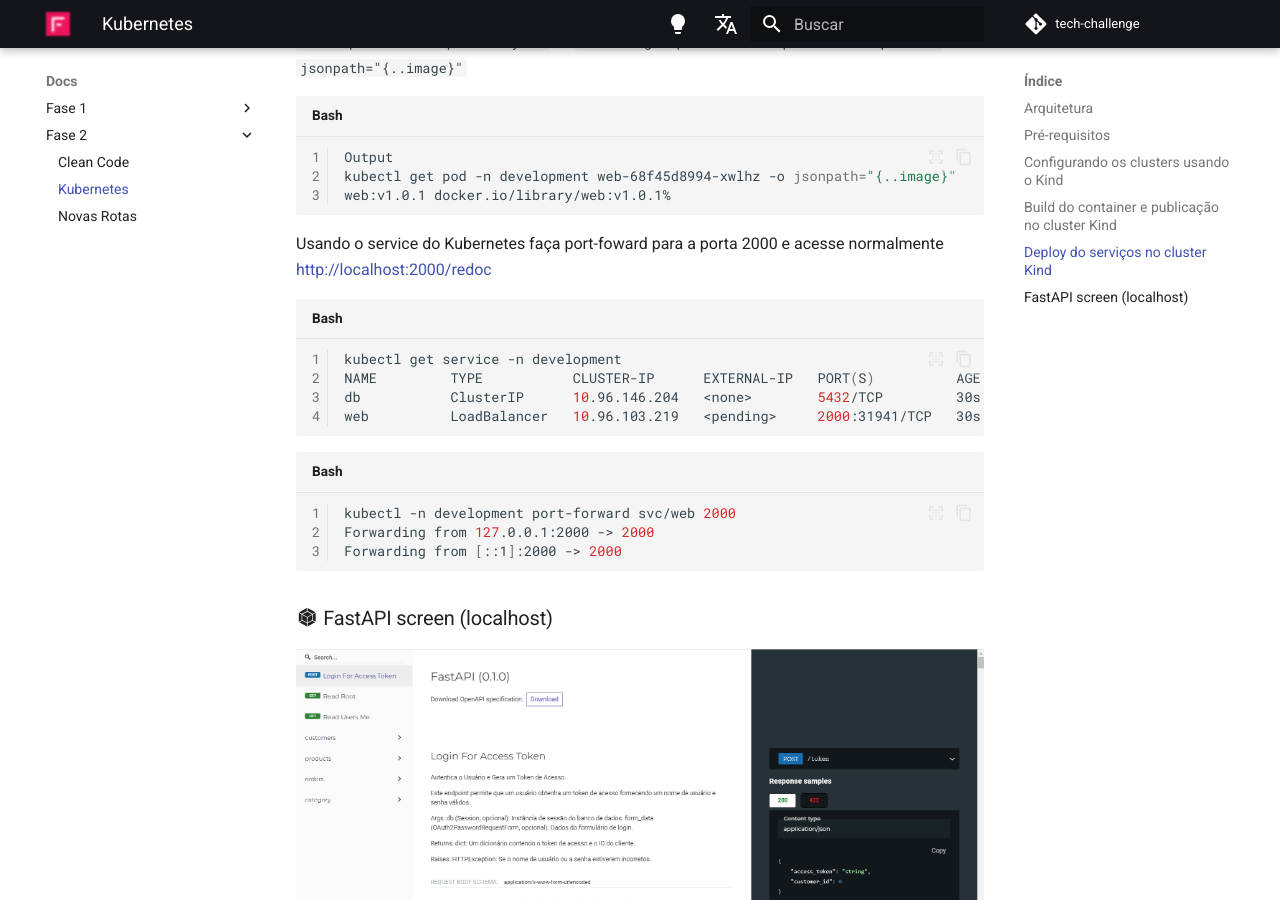
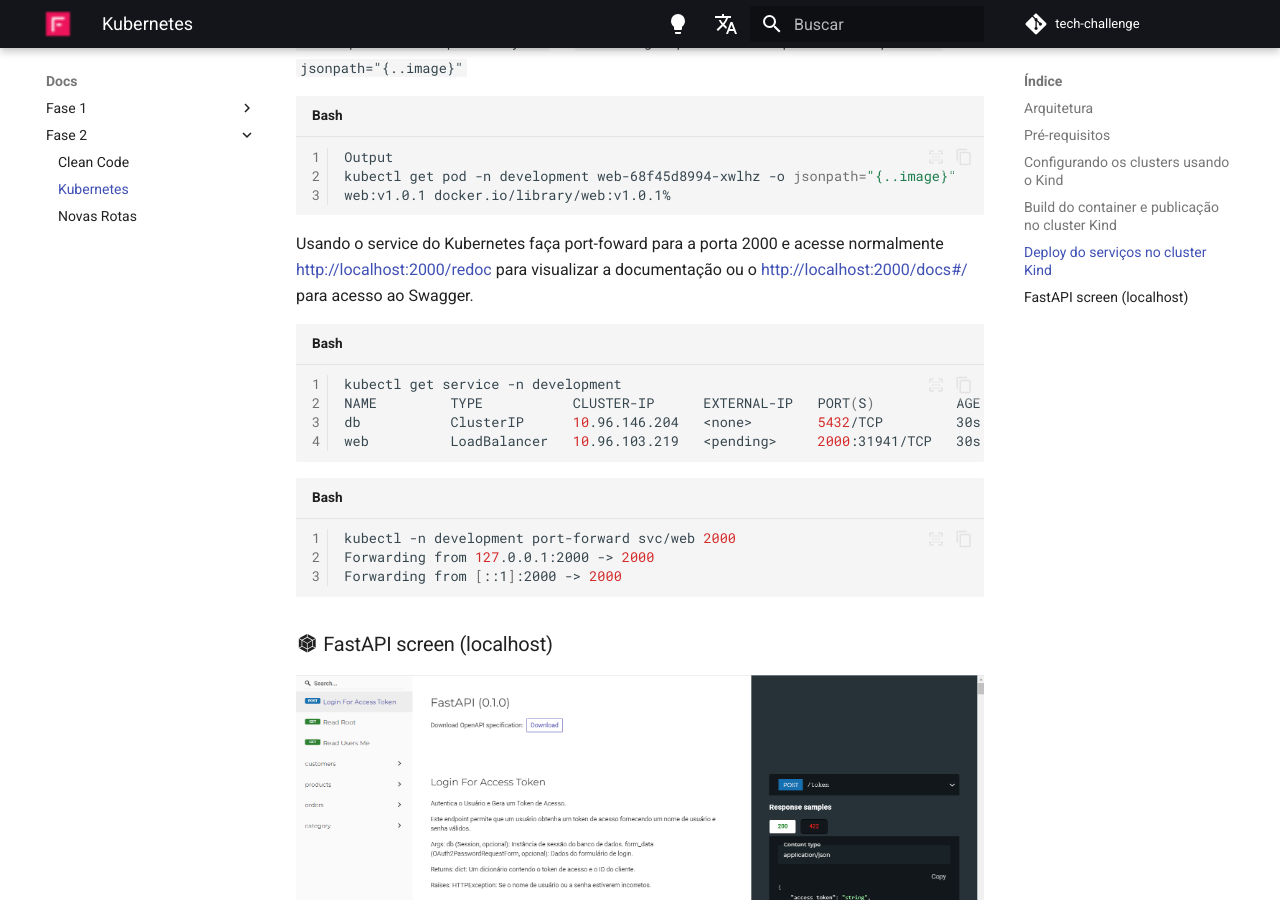
Before and after one commit to software-architecture-fiap/tech-challenge, an MkDocs documentation site: the page built from docs/fase_2/kubernetes.md, in a window 1280 px wide and 900 px high, scrolled down 3930 px. Built offline with MkDocs 1.6.1 and Material for MkDocs 9.7.7, drawn with Linux system fonts in a browser that asks for light colours; comment, search, counter and statistics services are not loaded.

Commit message:
Update kubernetes.md

````diff
--- a/docs/fase_2/kubernetes.md
+++ b/docs/fase_2/kubernetes.md
@@ -178,7 +178,7 @@
 web:v1.0.1 docker.io/library/web:v1.0.1%
 ```
 
-Usando o service do Kubernetes faça port-foward para a porta 2000 e acesse normalmente [http://localhost:2000/redoc](http://localhost:2000/redoc)
+Usando o service do Kubernetes faça port-foward para a porta 2000 e acesse normalmente [http://localhost:2000/redoc](http://localhost:2000/redoc) para visualizar a documentação ou o [http://localhost:2000/docs#/](http://localhost:2000/docs#) para acesso ao Swagger.
 
 ```bash
 kubectl get service -n development
````
